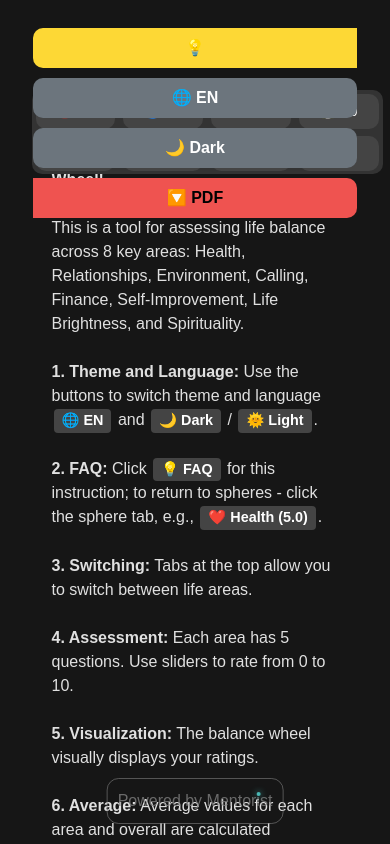
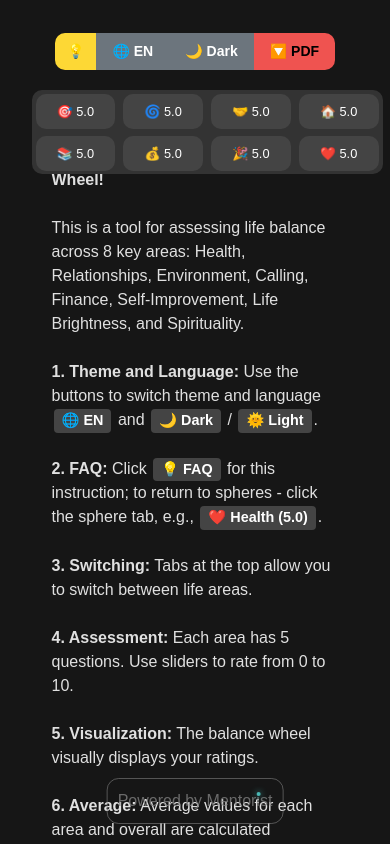
Before and after one commit to antonzaratustra/balance-wheel, a website with bundled scripts: page index.html in a window 390 px wide. Shown: the top 844 px of the page. Built offline with nearby package versions, Linux system fonts and the light colour scheme; no server answers; files whose address does not match are found by name.

Commit message:
fix buttons

```diff
--- a/style.css
+++ b/style.css
@@ -2813,3 +2813,45 @@ body {
 .btn-pdf:hover, .btn-faq:hover, .btn-save:hover, .btn-results:hover {
   opacity: 0.9 !important;
 }
+
+
+
+
+
+/* Стили для мобильной версии кнопок */
+@media (max-width: 576px) {
+  .d-lg-none {
+    display: flex !important;
+    flex-direction: row !important;
+    /* gap: 10px !important; */
+    padding: 5px !important;
+  }
+
+  .btn-secondary, .btn-faq, .btn-pdf {
+    width: auto !important;
+    flex: none !important;
+    min-width: auto !important;
+    padding: 8px 16px !important;
+    font-size: 0.875rem !important;
+  }
+
+  .btn-faq {
+    padding: 8px 12px !important;
+  }
+
+  .faq-text {
+    display: none !important;
+  }
+
+
+  #langToggle {
+  border-radius: 0 !important;
+  }
+
+  #themeToggle {
+    border-radius: 0 !important;
+
+  }
+
+
+}
```
